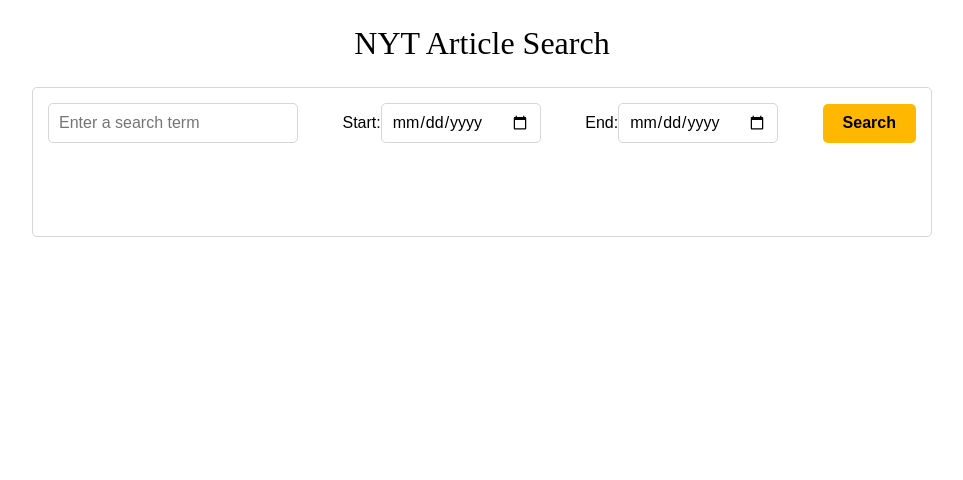
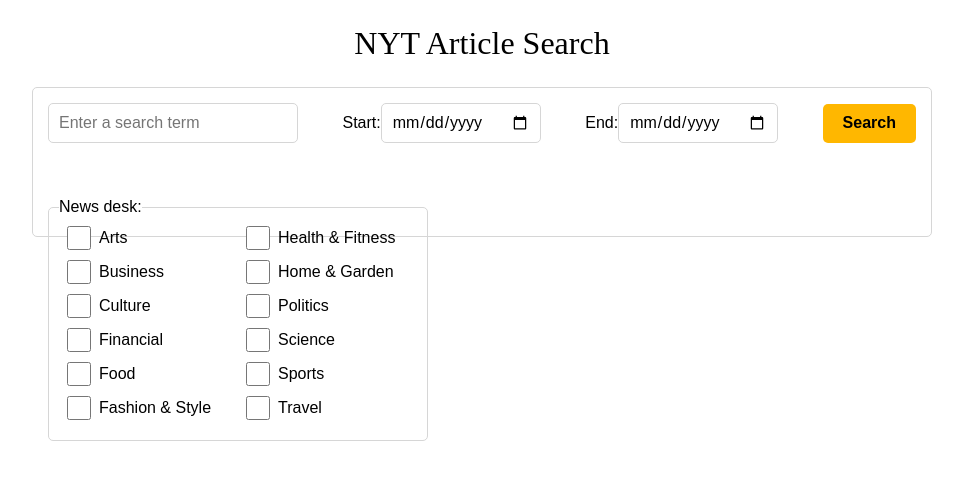
Before and after one commit to MatthewBerglund/nytimes-article-searcher-react, a React (Create React App) app in the folder nytimes-article-searcher/: page / in a window 1280 px wide. Shown: the top 480 px of the page, without its empty margins (158-1121 px from the left). Built offline with nearby package versions, Linux system fonts and the light colour scheme; the HTML template or start-up script is replaced by a standard one.

Commit message:
Add newsdesk filter component

```diff
--- a/nytimes-article-searcher/src/App.css
+++ b/nytimes-article-searcher/src/App.css
@@ -117,7 +117,7 @@ fieldset {
 #filters-container {
   align-items: flex-start;
   column-gap: 15px;
-  display: none;
+  display: block;
   grid-template: "newsDesk material location";
   margin-top: 20px;
   row-gap: 15px;
--- /dev/null
+++ b/nytimes-article-searcher/src/NewsdeskFieldset.js
@@ -0,0 +1,61 @@
+import React from 'react';
+
+class NewsdeskFieldset extends React.Component {
+  render() {
+    return (
+      <fieldset id="newsdesk-fieldset">
+          <legend>News desk:</legend>
+          <div class="fieldset-option-container">
+            <input type="checkbox" id="newsdesk-arts" value="Arts" />
+            <label for="newsdesk-arts">Arts</label>
+          </div>
+          <div class="fieldset-option-container">
+            <input type="checkbox" id="newsdesk-business" value="Business" />
+            <label for="newsdesk-business">Business</label>
+          </div>
+          <div class="fieldset-option-container">
+            <input type="checkbox" id="newsdesk-culture" value="Culture" />
+            <label for="newsdesk-culture">Culture</label>
+          </div>
+          <div class="fieldset-option-container">
+            <input type="checkbox" id="newsdesk-financial" value="Financial" />
+            <label for="newsdesk-financial">Financial</label>
+          </div>
+          <div class="fieldset-option-container">
+            <input type="checkbox" id="newsdesk-food" value="Food" />
+            <label for="newsdesk-food">Food</label>
+          </div>
+          <div class="fieldset-option-container">
+            <input type="checkbox" id="newsdesk-fashion" value="Fashion & Style" />
+            <label for="newsdesk-fashion">Fashion & Style</label>
+          </div>
+          <div class="fieldset-option-container">
+            <input type="checkbox" id="newsdesk-health" value="Health & Fitness" />
+            <label for="newsdesk-health">Health & Fitness</label>
+          </div>
+          <div class="fieldset-option-container">
+            <input type="checkbox" id="newsdesk-home" value="Home & Garden" />
+            <label for="newsdesk-home">Home & Garden</label>
+          </div>
+          <div class="fieldset-option-container">
+            <input type="checkbox" id="newsdesk-politics" value="Politics" />
+            <label for="newsdesk-politics">Politics</label>
+          </div>
+          <div class="fieldset-option-container">
+            <input type="checkbox" id="newsdesk-science" value="Science" />
+            <label for="newsdesk-science">Science</label>
+          </div>
+          <div class="fieldset-option-container">
+            <input type="checkbox" id="newsdesk-sports" value="Sports" />
+            <label for="newsdesk-sports">Sports</label>
+          </div>
+          <div class="fieldset-option-container">
+            <input type="checkbox" id="newsdesk-travel" value="Travel" />
+            <label for="newsdesk-travel">Travel</label>
+          </div>
+        </fieldset>
+    );
+  }
+}
+
+export default NewsdeskFieldset;
--- a/nytimes-article-searcher/src/SearchForm.js
+++ b/nytimes-article-searcher/src/SearchForm.js
@@ -1,4 +1,5 @@
 import React from 'react';
+import NewsdeskFieldset from './NewsdeskFieldset';
 
 class SearchForm extends React.Component {
   render() {
@@ -18,6 +19,9 @@ class SearchForm extends React.Component {
           </div>
           <button id="submit">Search</button>
         </div>
+        <div id="filters-container">
+          <NewsdeskFieldset />
+        </div>
       </form>
     );
   }
```
